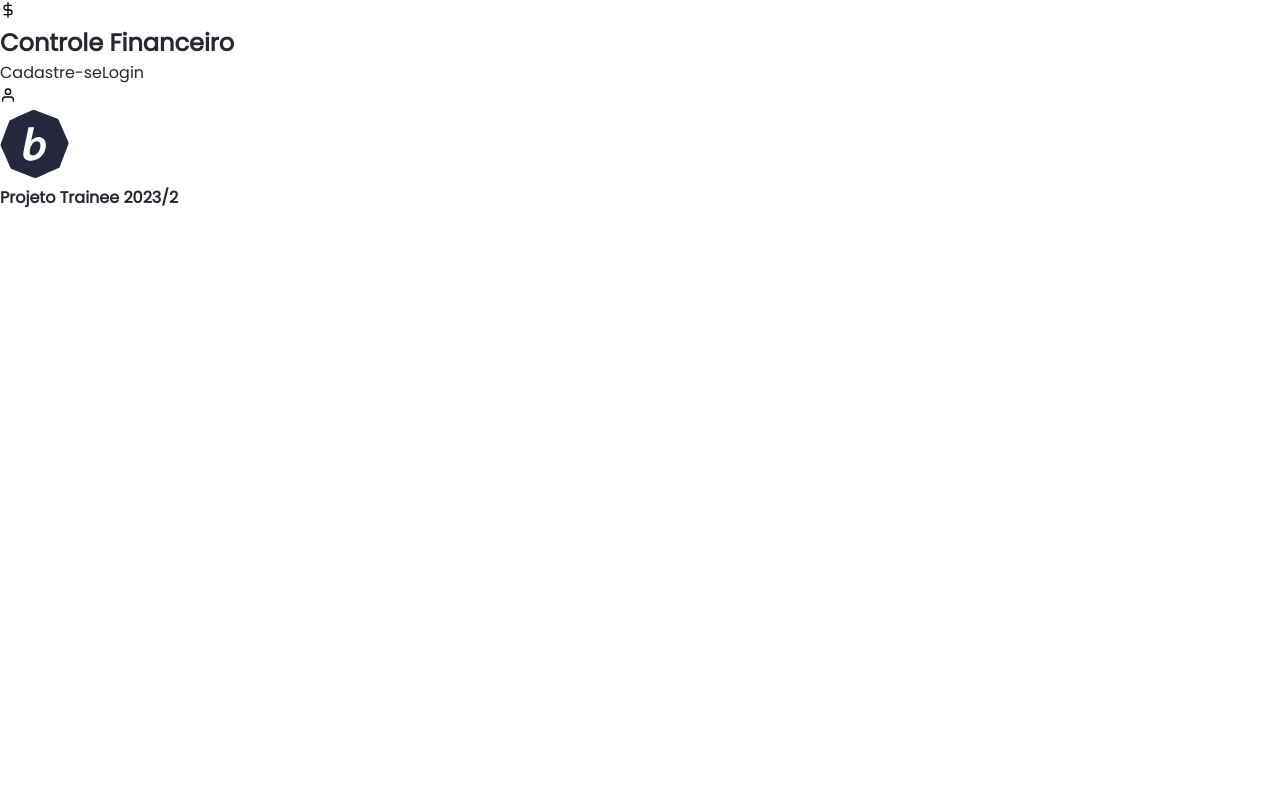
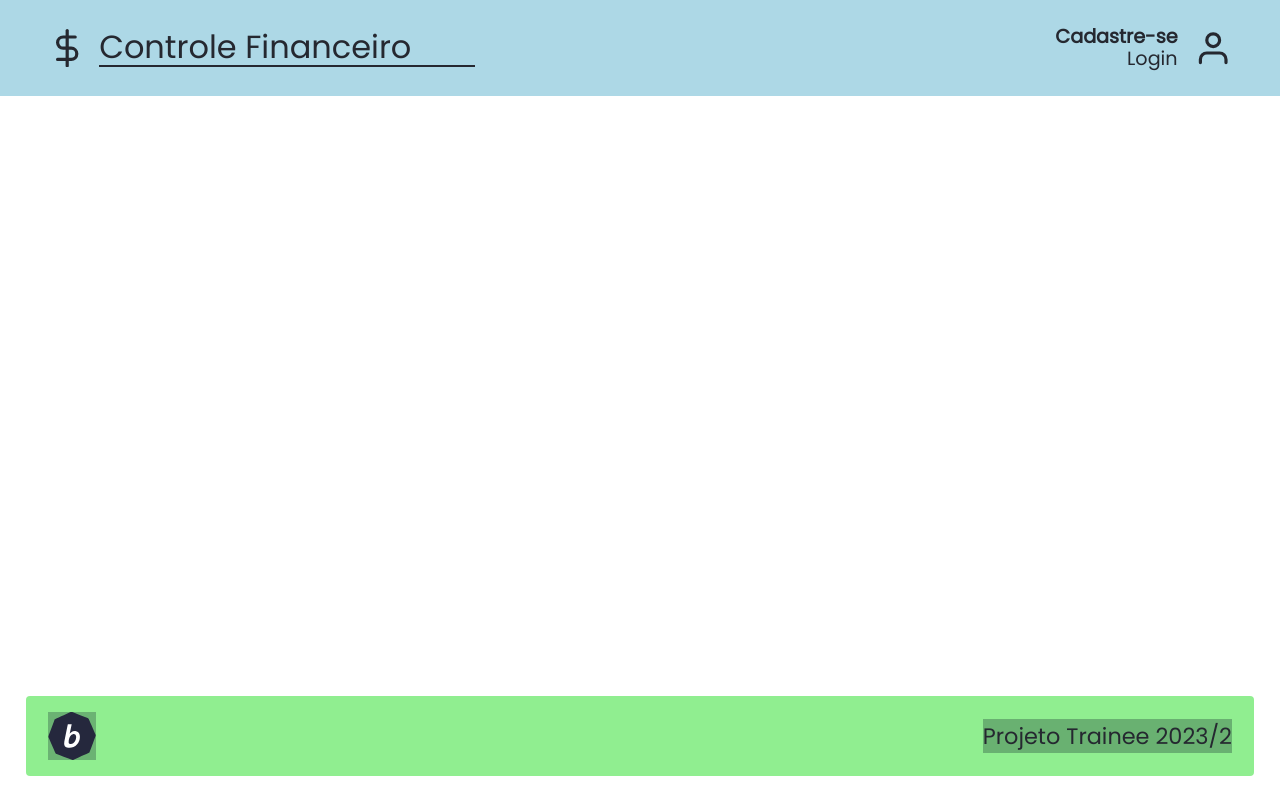
Before and after one commit to DaviSant0s/Finance, a React (Vite) app: page / in a window 1280 px wide. Built offline with nearby package versions, Linux system fonts and the light colour scheme.

Commit message:
atualização do projeto

```diff
--- a/src/App.jsx
+++ b/src/App.jsx
@@ -2,11 +2,10 @@ import { Header } from './components/Header'
 import { Footer } from './components/Footer'
 
 import './styles/global.scss';
-// import './App.css'
 
 function App() {
   return (
-    <div>
+    <div className='div'>
       <Header/>
       <Footer/>
     </div>
--- a/src/components/Footer/index.jsx
+++ b/src/components/Footer/index.jsx
@@ -1,6 +1,8 @@
+import './styles.scss'
+
 export function Footer() {
     return(
-        <footer>
+        <footer className='footer'>
             <img src="src/assets/byte.svg" alt="Byte Logo" />
             <h4>Projeto Trainee 2023/2</h4>
         </footer>
--- /dev/null
+++ b/src/components/Footer/styles.scss
@@ -0,0 +1,26 @@
+@import '../../styles/vars.scss';
+
+.footer {
+    background-color: lightgreen;
+    display: flex;
+    justify-content: space-between;
+    align-items: center;
+
+    width: 96vw;
+    max-width: 1844px;
+    height: 10vh;
+    padding: 0 1.4rem;
+    margin: auto auto 3vh;
+    border-radius: 0.25rem;
+
+    img {
+        background-color: rgba(80, 138, 94, 0.575);
+        width: 3rem;
+    }
+
+    h4 {
+        background-color: rgba(80, 138, 94, 0.603);
+        font-weight: 400;
+        font-size: 1.4rem;
+    }
+}
--- a/src/components/Header/index.jsx
+++ b/src/components/Header/index.jsx
@@ -1,15 +1,17 @@
-import { FiDollarSign, FiUser } from 'react-icons/fi'
+import { FiDollarSign, FiUser } from 'react-icons/fi';
+
+import './styles.scss';
 
 export function Header() {
     return(
-        <header>
+      <header className='header'>
         <div className='title'>
           <FiDollarSign/>
           <h2>Controle Financeiro</h2>
         </div>
 
         <div className='user-container'>
-          <div>
+          <div className='user-info'>
             <span>Cadastre-se</span>
             <span>Login</span>
           </div>
--- /dev/null
+++ b/src/components/Header/styles.scss
@@ -0,0 +1,53 @@
+@import '../../styles/vars.scss';
+
+.header {
+    display: flex;
+    justify-content: space-between;
+    align-items: center;
+    width: 100vw;
+    height: 12vh;
+    max-width: 1920px;
+    padding: 0 3rem;
+    background-color: lightblue;
+
+    .title {
+        display: flex;
+        align-items: center;
+
+        svg {
+            font-size: 2.4rem;
+            margin-right: 0.8rem;
+        }
+
+        h2 {
+            font-weight: 400;
+            font-size: 2rem;
+            line-height: 2.2rem;
+            padding-right: 4rem;
+            border-bottom: 2px solid $dark;
+        }
+
+    }
+
+    .user-container {
+        display: flex;
+        align-items: center;
+
+        .user-info {
+            display: flex;
+            flex-direction: column;
+            margin-right: 1rem;
+            font-size: 1.2rem;
+            text-align: right;
+            line-height: 1.4rem;
+
+            span:first-child {
+                font-weight: 700;
+            }
+        }
+
+        svg {
+            font-size: 2.4rem;
+        }
+    }
+}
--- a/src/main.jsx
+++ b/src/main.jsx
@@ -1,7 +1,6 @@
 import React from 'react'
 import ReactDOM from 'react-dom/client'
 import App from './App'
-//import './index.css'
 
 ReactDOM.createRoot(document.getElementById('root')).render(
   <React.StrictMode>
--- a/src/styles/global.scss
+++ b/src/styles/global.scss
@@ -8,7 +8,7 @@
     font-family: poppins, sans-serif;
   }
 
-  h1, h2, h3, h4, h5, h6, span, a {
+  h1, h2, h3, h4, h5, h6, span, a, svg {
     color: $dark;
   }
 
@@ -20,3 +20,9 @@
     outline: none;
     border: 0;
   }
+
+  .div{
+    display: flex;
+    flex-direction: column;
+    height: 100vh;
+  }
```
